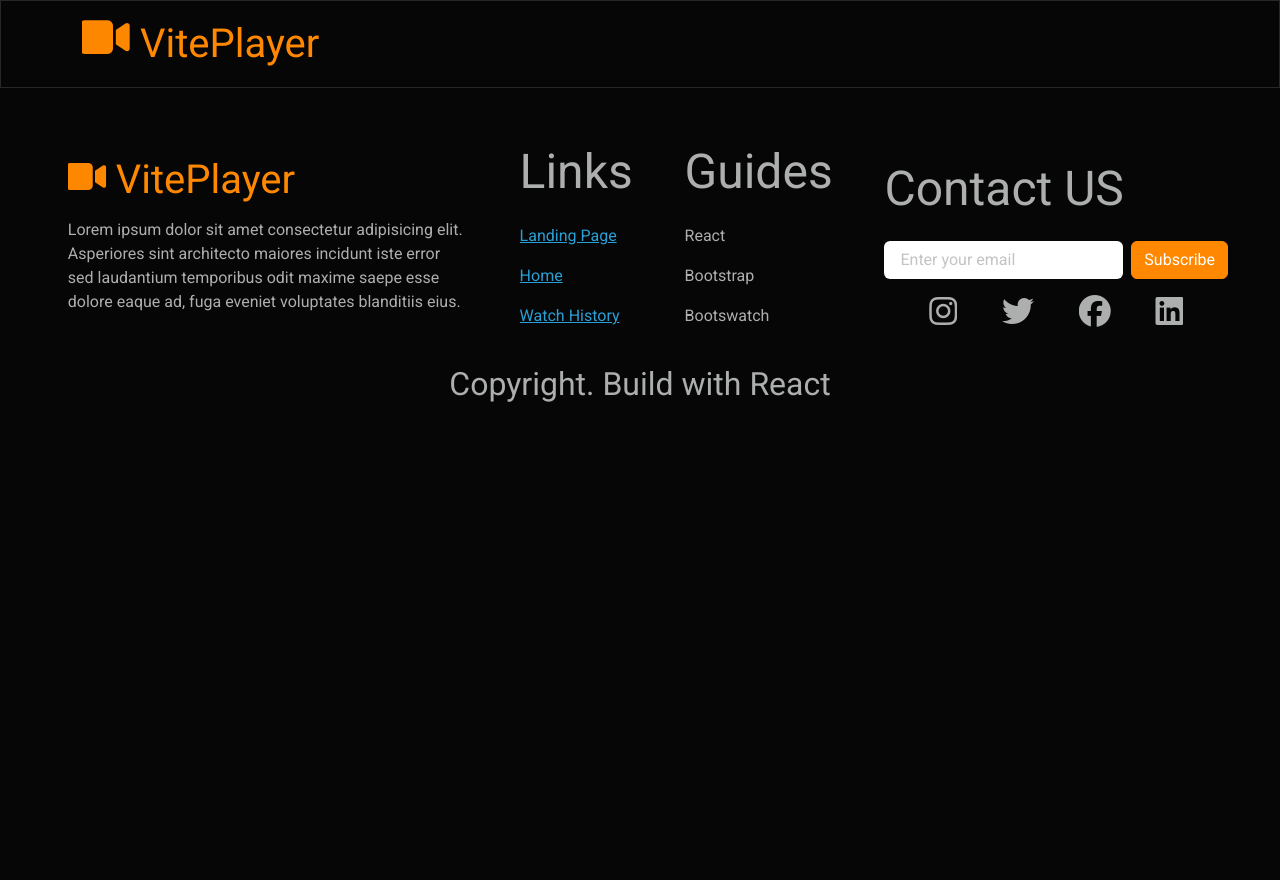
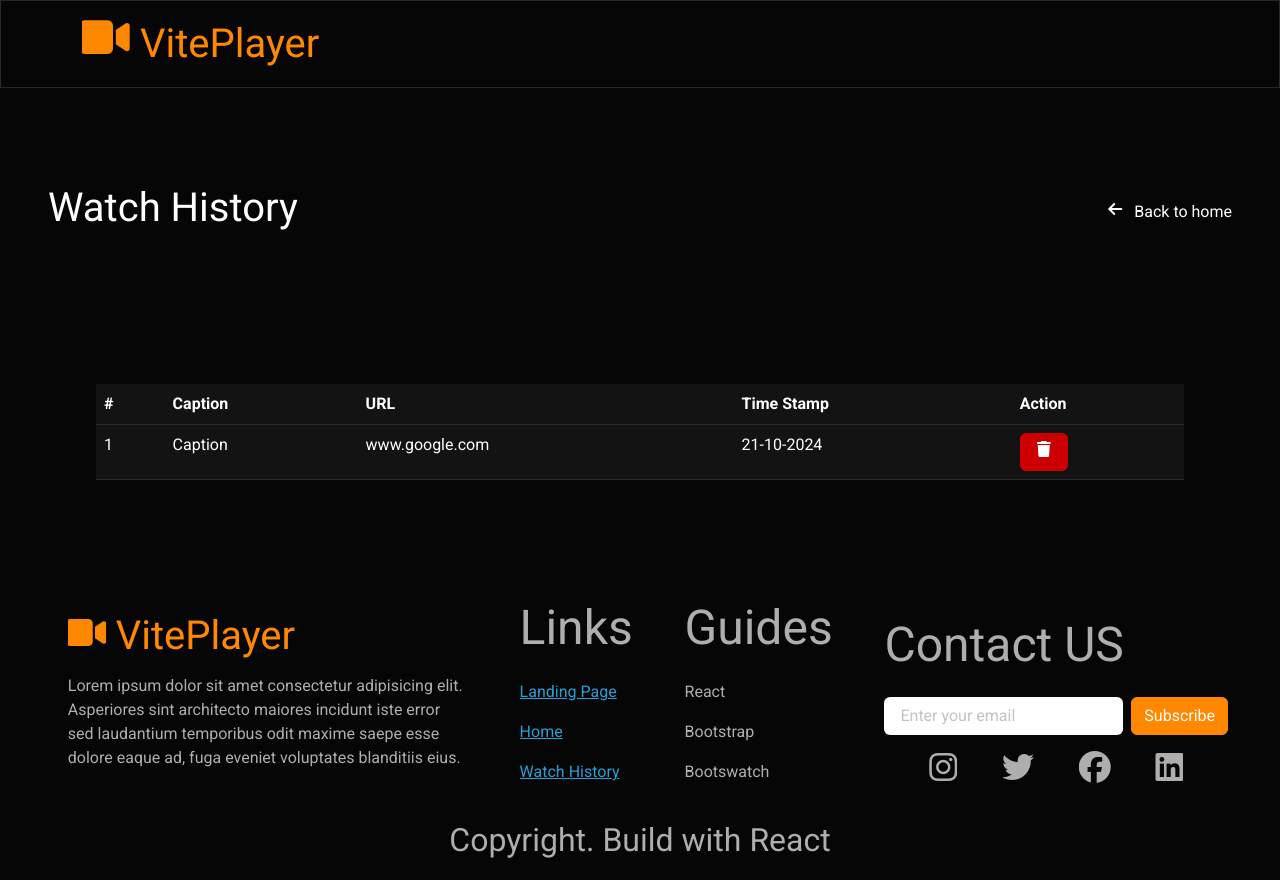
Before and after one commit to Allen-Josu/VitePlayer, a React (Vite) app: page /watchHistory in a window 1280 px wide. Before the commit the page ends 800 px from the top, so only its background shows below. Built offline with nearby package versions, Linux system fonts and the light colour scheme.

Commit message:
Completed Design

```diff
--- a/src/components/Add.jsx
+++ b/src/components/Add.jsx
@@ -4,9 +4,29 @@ import Form from 'react-bootstrap/Form';
 
 function Add() {
   const [show, setShow] = useState(false);
+  const [video, setVideo] = useState({
+    id: "",
+    caption: "",
+    url: "",
+    image_url: ""
+  })
 
   const handleClose = () => setShow(false);
   const handleShow = () => setShow(true);
+
+  const getEmbedLink = (e) => {
+    const text = e.target.value
+    if (text.endsWith("shared")) {
+      const link = `https://www.youtube.com/embed/${text.slice(-26, -15)}`
+      setVideo({...video, url: link})
+    }
+    else {
+      const link = `https://www.youtube.com/embed/${text.slice(-11)}`
+      setVideo({...video, url: link})
+    }
+  }
+  console.log(video);
+
   return (
     <>
       <div className="d-flex ">
@@ -24,19 +44,19 @@ function Add() {
           <p>Please fill the following details</p>
           <Form className='border rounded p-3 border-secondary'>
             <Form.Group className='mb-3'>
-              <Form.Control type="text" placeholder="Enter the vedio ID" />
+              <Form.Control type="text" placeholder="Enter the vedio ID" onChange={(e) => setVideo({ ...video, id: e.target.value })} />
             </Form.Group>
 
             <Form.Group className='mb-3'>
-              <Form.Control type="text" placeholder="Enter the Vedio Caption" />
+              <Form.Control type="text" placeholder="Enter the Vedio Caption" onChange={(e) => setVideo({ ...video, caption: e.target.value })} />
             </Form.Group>
 
             <Form.Group className='mb-3'>
-              <Form.Control type="text" placeholder="Enter the Image URL" />
+              <Form.Control type="text" placeholder="Enter the Image URL" onChange={(e) => setVideo({ ...video, image_url: e.target.value })} />
             </Form.Group>
 
             <Form.Group className='mb-3'>
-              <Form.Control type="text" placeholder="Enter the Youtube Link" />
+              <Form.Control type="text" placeholder="Enter the Youtube Link" onChange={(e) => getEmbedLink(e)} />
             </Form.Group>
 
           </Form>
--- a/src/pages/WatchHistory.jsx
+++ b/src/pages/WatchHistory.jsx
@@ -1,7 +1,36 @@
+import { Link } from "react-router-dom"
 
 function WatchHistory() {
     return (
         <>
+            <div className="mt-5 d-flex justify-content-between p-5 align-items-center">
+                <h3>Watch History</h3>
+                <Link to={"/home"} style={{ textDecoration: "none", color: "white" }}><i className="fa-solid fa-arrow-left pe-2"></i> Back to home</Link>
+            </div>
+
+
+            <div className=" d-flex justify-content-center align-items-center m-5 p-5">
+                <table className="table">
+                    <thead>
+                        <tr>
+                            <th>#</th>
+                            <th>Caption</th>
+                            <th> URL</th>
+                            <th>Time Stamp</th>
+                            <th>Action</th>
+                        </tr>
+                    </thead>
+                    <tbody>
+                        <tr>
+                            <td>1</td>
+                            <td>Caption</td>
+                            <td>www.google.com</td>
+                            <td>21-10-2024</td>
+                            <td><button className="btn btn-danger"><i className="fa-solid fa-trash"></i></button></td>
+                        </tr>
+                    </tbody>
+                </table>
+            </div>
         </>
     )
 }
```
